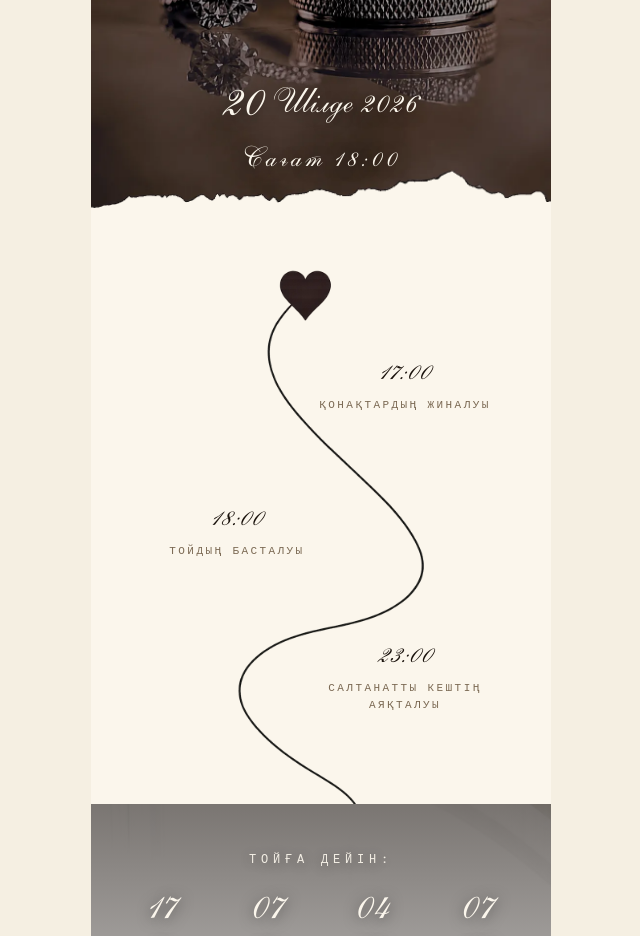
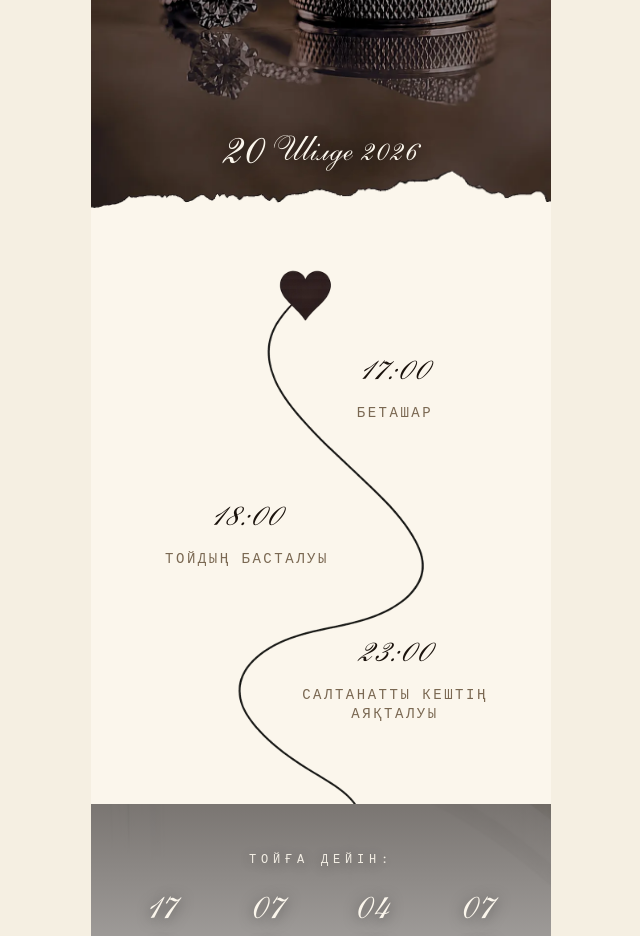
Before and after one commit to Khaldybek/test, a Next.js app: page /toi-banket in a window 1280 px wide. Shown: the part 1660-2596 px from the top of the page, without its empty margins (319-959 px from the left). Built offline with nearby package versions, Linux system fonts and the light colour scheme.

Commit message:
Update program labels and calendar footer on toi-banket.
Rename the first program stop to Беташар, enlarge timing text, and remove the time from the calendar overlay.

Co-authored-by: Cursor <cursoragent@cursor.com>

```diff
--- a/app/toi-banket/template23.css
+++ b/app/toi-banket/template23.css
@@ -402,25 +402,26 @@
   padding: 4px 56px 22px 0;
 }
 .t23 .timing-stop > div {
-  width: 180px;
+  width: 200px;
   max-width: 100%;
 }
 .t23 .timing-time {
   text-align: center;
   font-family: var(--font-display);
   font-style: italic;
-  font-size: 28px;
+  font-size: 38px;
   color: var(--ink);
   letter-spacing: 0.02em;
 }
 .t23 .timing-label {
   text-align: center;
   font-family: var(--font-mono);
-  font-size: 11px;
-  letter-spacing: 0.22em;
+  font-size: 14px;
+  letter-spacing: 0.18em;
   color: var(--ink-mute);
   text-transform: uppercase;
-  margin-top: 4px;
+  margin-top: 6px;
+  line-height: 1.35;
 }
 
 .t23 .count-overlay {
--- a/components/banket-page.tsx
+++ b/components/banket-page.tsx
@@ -22,11 +22,6 @@ const MONTHS_KK = [
   "Қараша",
   "Желтоқсан",
 ] as const
-
-function formatTime(dateIso: string) {
-  const date = new Date(dateIso)
-  return `${String(date.getHours()).padStart(2, "0")}:${String(date.getMinutes()).padStart(2, "0")}`
-}
 
 export function BanketPage() {
   const event = TOI_BANKET
@@ -81,7 +76,6 @@ export function BanketPage() {
           <div className="cal-footer-date">
             <span className="cal-footer-day">{eventDay}</span> {eventMonth} {eventYear}
           </div>
-          <div className="cal-footer-time">Сағат {formatTime(event.date)}</div>
         </div>
       </section>
 
--- a/lib/wedding-config.ts
+++ b/lib/wedding-config.ts
@@ -83,7 +83,7 @@ export const TOI_BANKET: WeddingEvent = {
   program: {
     label: "Той бағдарламасы",
     items: [
-      { time: "17:00", title: "Қонақтардың жиналуы" },
+      { time: "17:00", title: "Беташар" },
       { time: "18:00", title: "Тойдың басталуы" },
       { time: "23:00", title: "Салтанатты кештің аяқталуы" },
     ],
```
